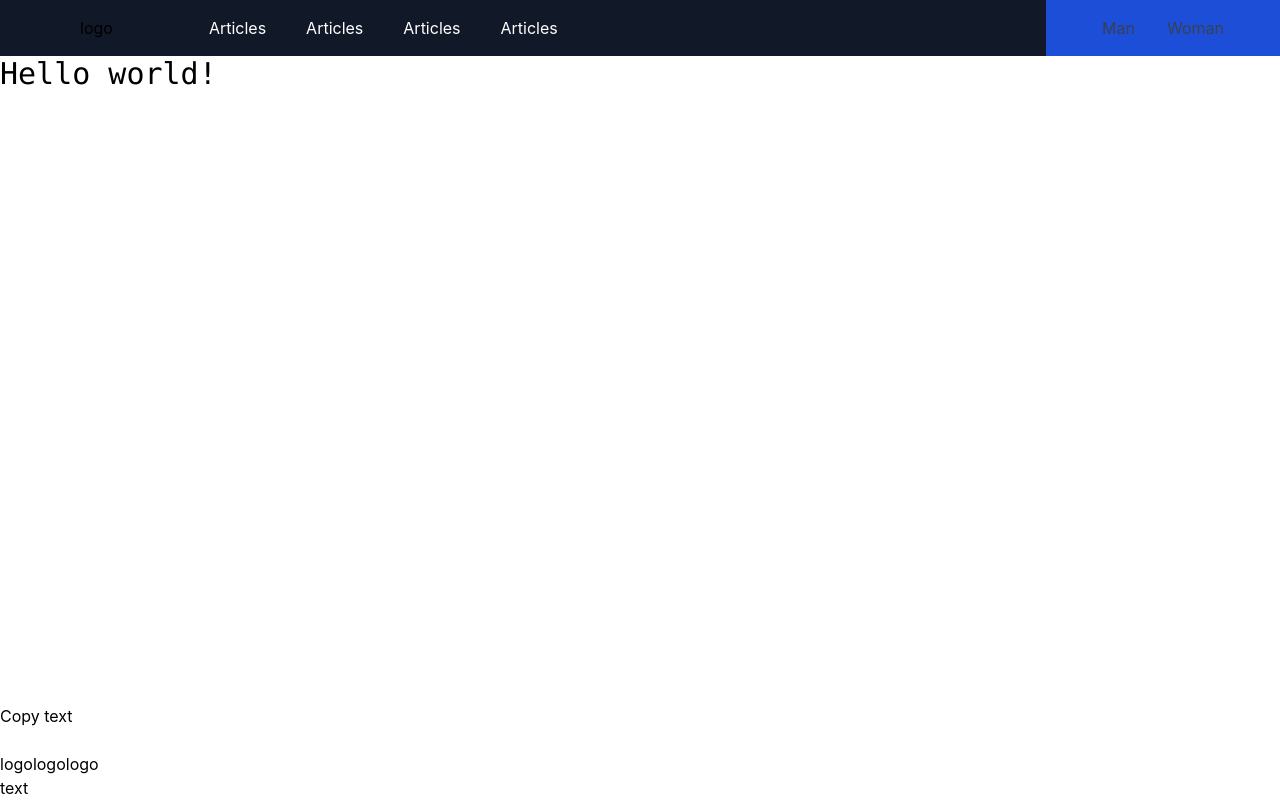
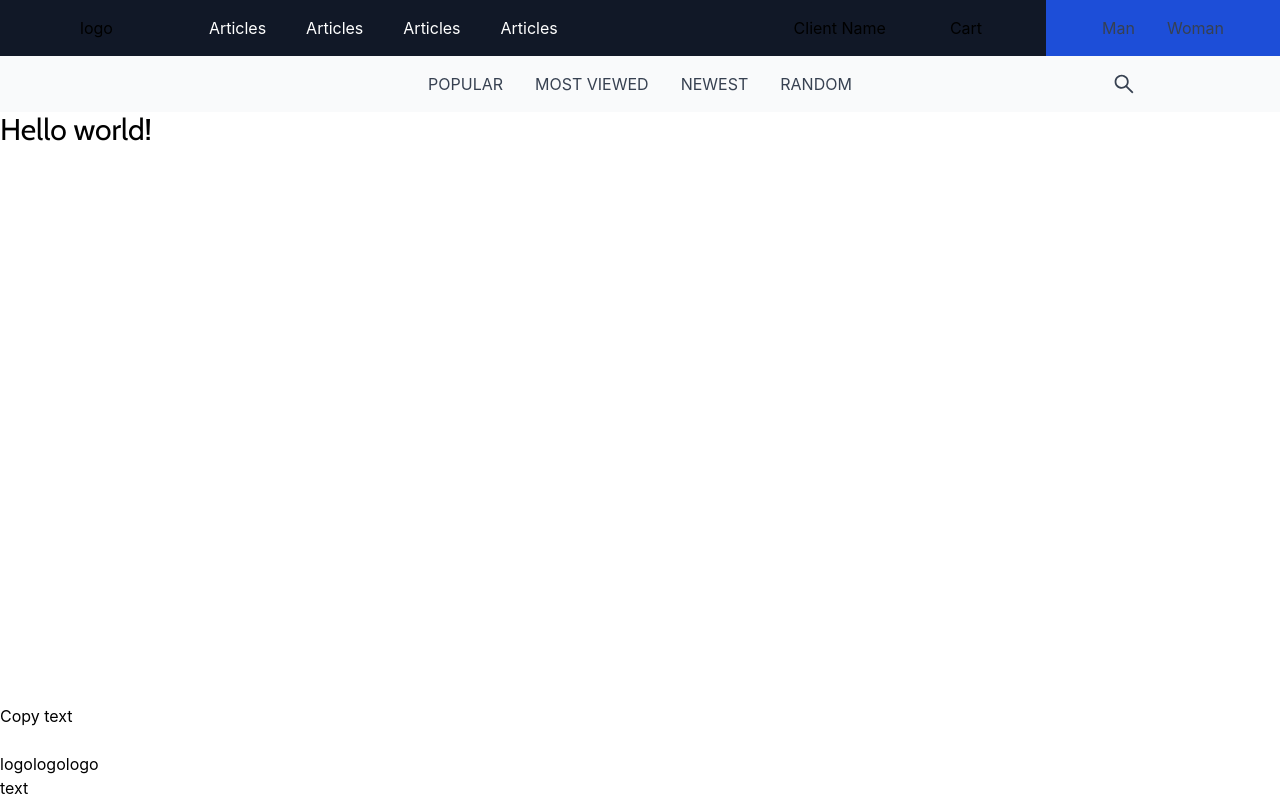
Before and after one commit to LimitingSky/shop-admin, a Next.js app: page / in a window 1280 px wide. Built offline with nearby package versions, Linux system fonts and the light colour scheme.

Commit message:
add icons

```diff
--- a/components/layout/header/index.tsx
+++ b/components/layout/header/index.tsx
@@ -1,6 +1,7 @@
 export const Nav = () => {
   return (
-    <div className="flex w-full max-h-14 flex-1 flex-row items-center justify-between bg-gray-900 px-0 py-0">
+    <div className="flex max-h-14 w-full flex-row items-center justify-between bg-gray-900 px-0 py-0">
+      <div className="flex flex-1 flex-row items-center">
         <div className="mx-20">logo</div>
         <div className="flex flex-1 flex-row text-white">
           <a href="#" className="mr-2 px-4 py-4 hover:text-blue-900">
@@ -16,9 +17,30 @@ export const Nav = () => {
             Articles
           </a>
         </div>
+      </div>
+      <div className="flex flex-1 flex-row items-center justify-end">
+        <div className="flex flex-1 flex-row items-center justify-end mr-8">
+          <a className="px-8" href="#">
+          Client Name
+        </a>
+        <a className="px-8" href="#">
+          Cart
+        </a>
+        </div>
         <div className="bg-blue-700 py-4 px-10">
-        <a href="#" className="px-4 py-5 text-gray-700 hover:text-white hover:bg-blue-900">Man</a>
-        <a href="#" className="px-4 py-5 text-gray-700 hover:text-white hover:bg-blue-900">Woman</a>
+          <a
+            href="#"
+            className="px-4 py-5 text-gray-700 hover:bg-blue-900 hover:text-white"
+          >
+            Man
+          </a>
+          <a
+            href="#"
+            className="px-4 py-5 text-gray-700 hover:bg-blue-900 hover:text-white"
+          >
+            Woman
+          </a>
+        </div>
       </div>
     </div>
   );
--- /dev/null
+++ b/components/layout/header/search.tsx
@@ -0,0 +1,17 @@
+import { AiOutlineSearch } from 'react-icons/ai'
+
+export const Search = () => {
+    return(
+        <div className="flex bg-gray-50 justify-center items-center px-8 h-14 w-screen relative">
+            <div>
+                <a href="#" className="text-gray-700 uppercase px-4 py-4 hover:text-gray-900">Popular</a>
+                <a href="#" className="text-gray-700 uppercase px-4 py-4 hover:text-gray-900">Most Viewed</a>
+                <a href="#" className="text-gray-700 uppercase px-4 py-4 hover:text-gray-900">Newest</a>
+                <a href="#" className="text-gray-700 uppercase px-4 py-4 hover:text-gray-900">Random</a>
+            </div>
+            <button className="absolute right-0 top-0 h-14 lg:mr-32 w-14 text-gray-700 hover:text-white hover:bg-black flex items-center justify-center">
+                <AiOutlineSearch className='text-2xl font-bold' />
+            </button>
+        </div>
+    )
+}
--- a/components/layout/index.tsx
+++ b/components/layout/index.tsx
@@ -1,11 +1,13 @@
 import React from "react"
 import { Footer } from "./footer"
 import { Nav } from "./header"
+import { Search } from "./header/search"
 
 export const Layout:React.FC<{children:React.ReactNode}> = (props) => {
     return(
         <div className="min-h-screen bg-white justify-between flex flex-1 flex-col">
             <Nav/>
+            <Search />
             <div className="flex flex-1 flex-col">
                 <main>{props.children}</main>
             </div>
--- a/pages/index.tsx
+++ b/pages/index.tsx
@@ -2,7 +2,7 @@
 export default function Home() {
   return (
     <div>
-      <h1 className="font-mono text-3xl font-cabin">Hello world!</h1>
+      <h1 className="text-3xl font-cabin">Hello world!</h1>
     </div>
   );
 }
```
Also changed, not shown: package.json (+1 -6 lines), 1 other file (tests, documents, lock files or other folders). Lines whose indentation alone changed are shown as unchanged.
